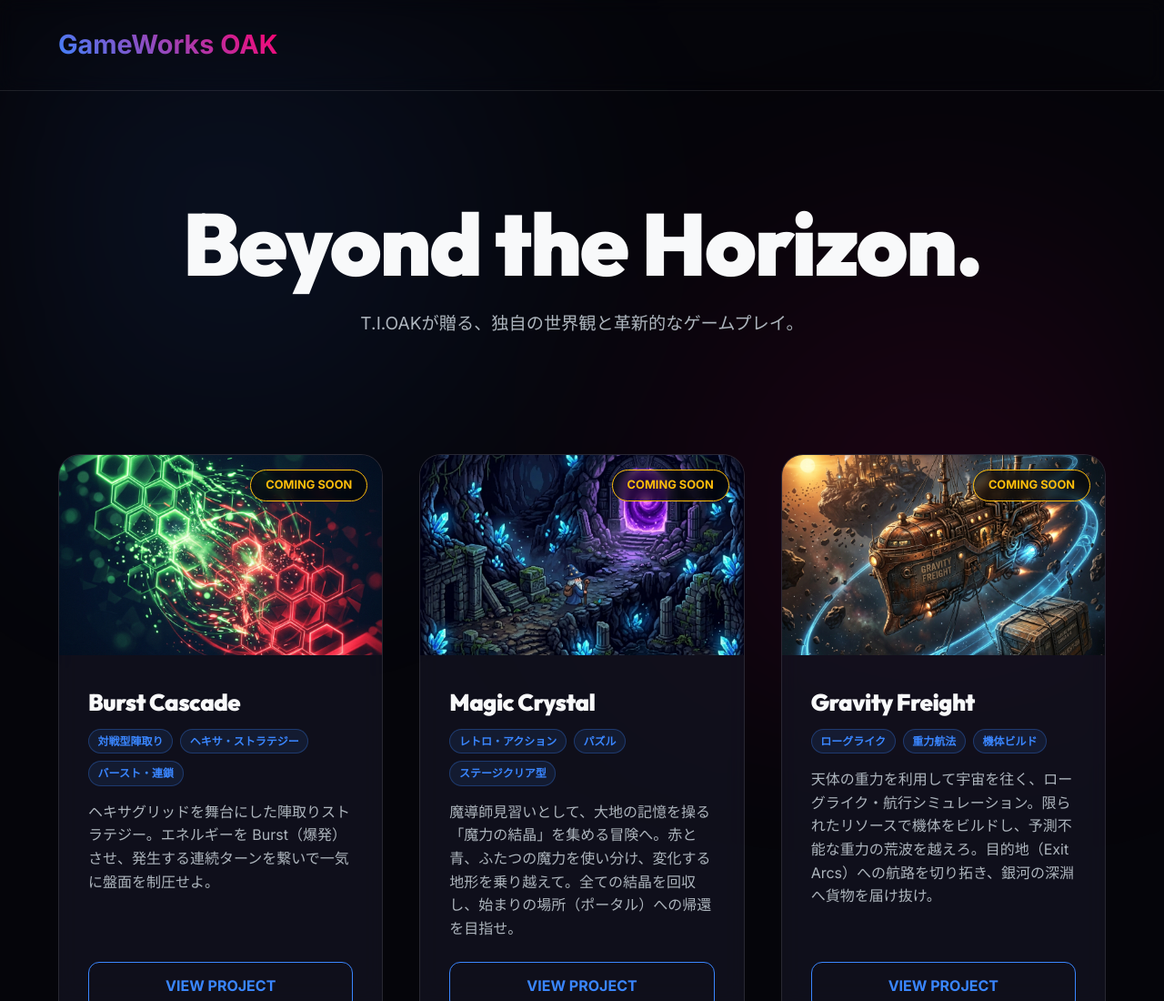
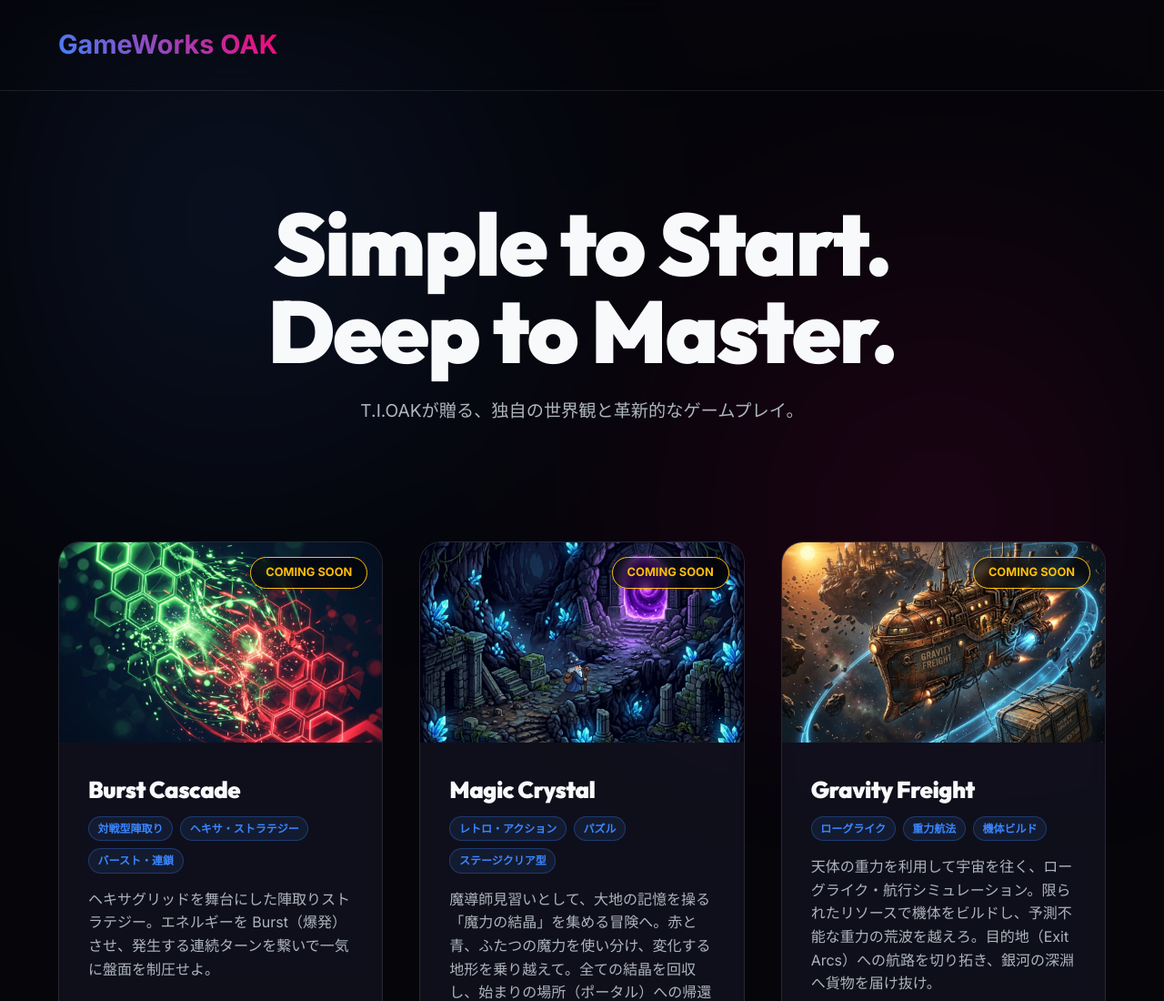
Before and after one commit to T-I-Oak/GameWorksOAK, a plain HTML site: page index.html in a window 1280 px wide. Shown: the top 1100 px of the page at 91% size. Drawn offline with Linux system fonts and the light colour scheme.

Commit message:
style: update hero catchphrase to 'Simple to Start. Deep to Master.'

```diff
--- a/index.html
+++ b/index.html
@@ -21,7 +21,7 @@
 
     <main class="container">
         <section class="hero animate-fade">
-            <h1>Beyond the Horizon.</h1>
+            <h1>Simple to Start.<br>Deep to Master.</h1>
             <p>
                 T.I.OAKが贈る、独自の世界観と革新的なゲームプレイ。
             </p>
```
